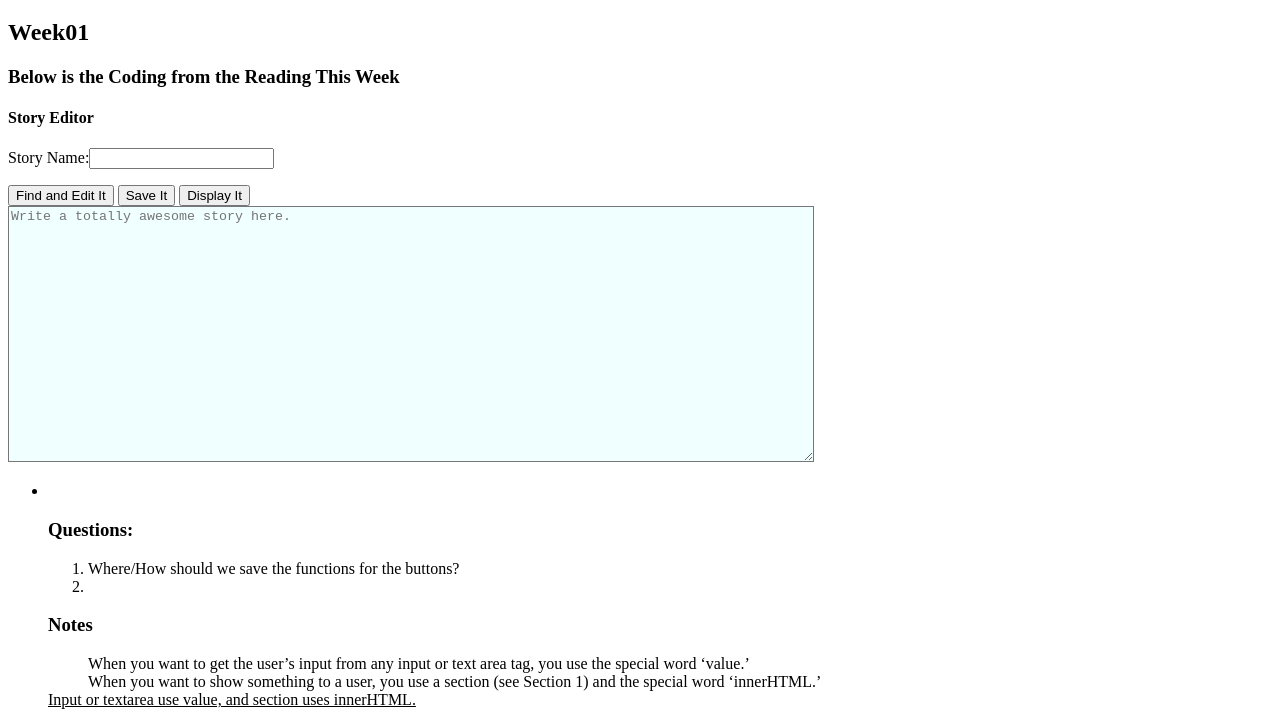
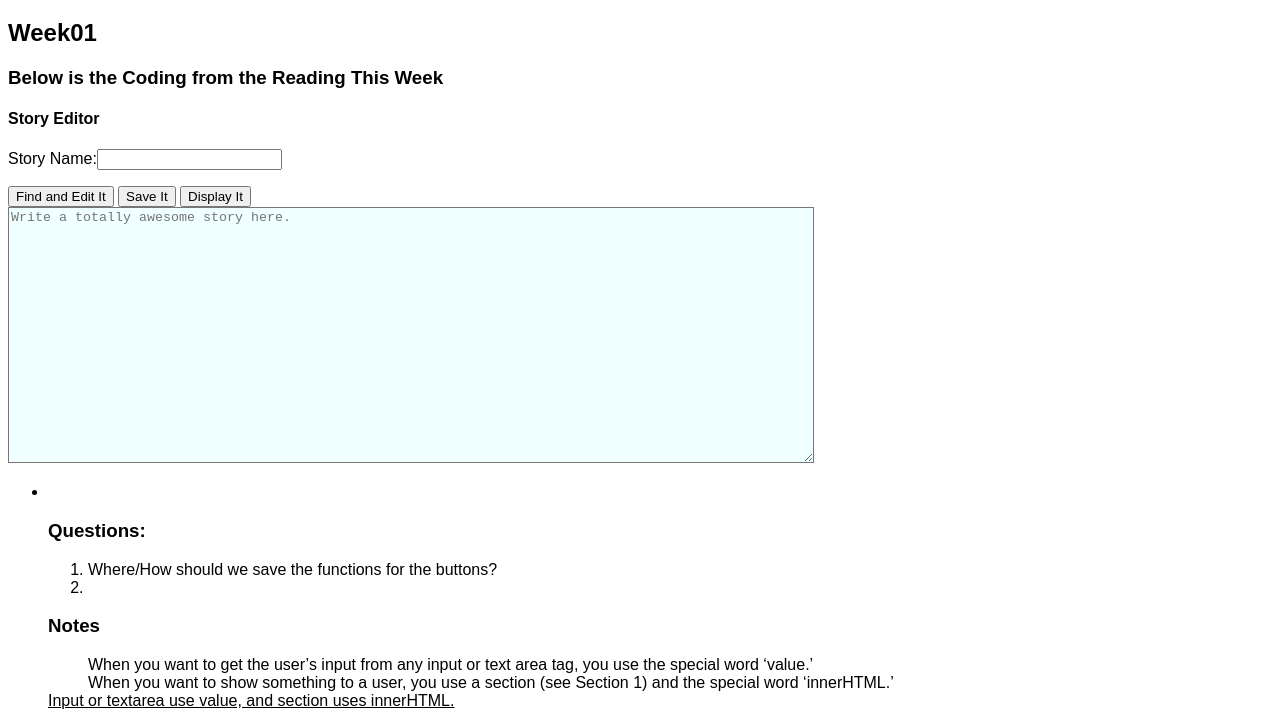
Before and after one commit to cassiejones9/WDD330, a plain HTML site: page week1/index.html in a window 1280 px wide. Shown: the part 125-851 px from the top of the page. Drawn offline with Linux system fonts and the light colour scheme; files that its build step writes are made by us from their sources.

Commit message:
Update index.html

```diff
--- a/week1/index.html
+++ b/week1/index.html
@@ -4,7 +4,7 @@
     <meta charset="UTF-8" />
     <meta name="viewport" content="width=device-width, initial-scale=1.0" />
     <title>WDD 330</title>
-    <link rel="stylesheet" href="../style.css" />
+    <link rel="stylesheet" href="CSS/stylesheet.css" />
     <script>
       function loadStory(){
         var storyName = document.getElementById(“name_input”).value
```
